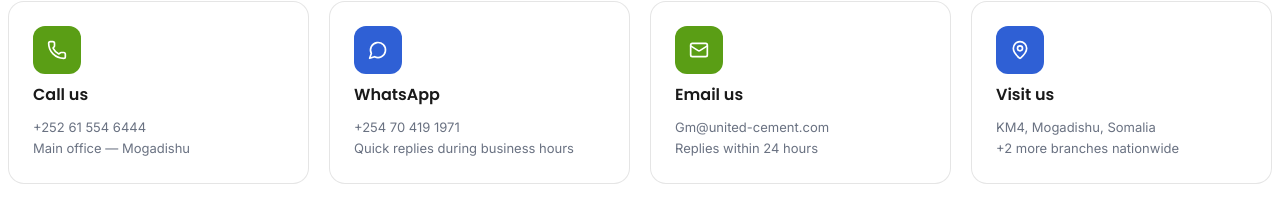
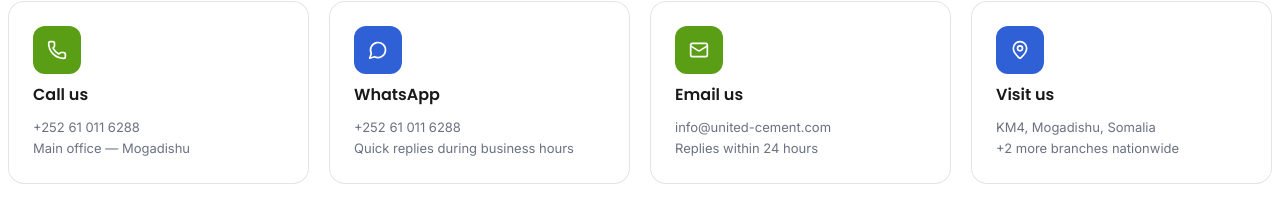
Before and after one commit to Amiid5/united_cement, a SvelteKit app: page /contact in a window 1280 px wide. Shown: the part 403-610 px from the top of the page. Built offline with nearby package versions, Linux system fonts and the light colour scheme.

Commit message:
fixed contact page

```diff
--- a/src/app.html
+++ b/src/app.html
@@ -66,8 +66,8 @@
 				"url": "https://united-cement.com/",
 				"logo": "https://united-cement.com/logo/LOGO-v3.svg",
 				"description": "United Cement Company supplies Ordinary Portland Cement (OPC), Sulphate Resistant Cement (SRC), and TMT steel reinforcement bars across Somalia, with branches in Mogadishu, Hargeisa, and Boosaaso.",
-				"email": "Gm@united-cement.com",
-				"telephone": "+252615546444",
+				"email": "info@united-cement.com",
+				"telephone": "+252610116288",
 				"address": {
 					"@type": "PostalAddress",
 					"streetAddress": "KM4",
@@ -83,9 +83,9 @@
 				"contactPoint": [
 					{
 						"@type": "ContactPoint",
-						"telephone": "+252615546444",
+						"telephone": "+252610116288",
 						"contactType": "customer service",
-						"email": "Gm@united-cement.com",
+						"email": "info@united-cement.com",
 						"areaServed": "SO"
 					}
 				],
--- a/src/lib/components/contact/ContactInfoCards.svelte
+++ b/src/lib/components/contact/ContactInfoCards.svelte
@@ -5,19 +5,19 @@
 		{
 			icon: Phone,
 			title: 'Call us',
-			lines: ['+252 61 554 6444', 'Main office — Mogadishu'],
+			lines: ['+252 61 011 6288', 'Main office — Mogadishu'],
 			bg: 'bg-brand-500'
 		},
 		{
 			icon: MessageCircle,
 			title: 'WhatsApp',
-			lines: ['+254 70 419 1971', 'Quick replies during business hours'],
+			lines: ['+252 61 011 6288', 'Quick replies during business hours'],
 			bg: 'bg-accent-500'
 		},
 		{
 			icon: Mail,
 			title: 'Email us',
-			lines: ['Gm@united-cement.com', 'Replies within 24 hours'],
+			lines: ['info@united-cement.com', 'Replies within 24 hours'],
 			bg: 'bg-brand-500'
 		},
 		{
@@ -32,7 +32,7 @@
 <section class=" mx-2 -mt-8 sm:-mt-10 relative z-10">
 	<div class="control">
 		<div class="grid grid-cols-1 md:grid-cols-2 lg:grid-cols-4 gap-4 sm:gap-5">
-			{#each cards as c}
+			{#each cards as c, i (i)}
 				<div
 					class="flex flex-col gap-3 bg-white border border-black/10 rounded-2xl p-5 sm:p-6 hover:shadow-lg hover:-translate-y-1 transition-all duration-300"
 				>
@@ -43,7 +43,7 @@
 					</span>
 					<h3 class="font-heading font-semibold text-[15px] sm:text-[16px]">{c.title}</h3>
 					<div class="font-body text-[13px] text-gray-500 leading-relaxed">
-						{#each c.lines as line}
+						{#each c.lines as line, i (i)}
 							<p>{line}</p>
 						{/each}
 					</div>
--- a/src/routes/+page.svelte
+++ b/src/routes/+page.svelte
@@ -49,8 +49,8 @@
 			"url": "https://united-cement.com/",
 			"logo": "https://united-cement.com/logo/LOGO-v3.svg",
 			"description": "United Cement Company supplies Ordinary Portland Cement (OPC), Sulphate Resistant Cement (SRC), and TMT steel reinforcement bars across Somalia, with branches in Mogadishu, Hargeisa, and Boosaaso.",
-			"email": "Gm@united-cement.com",
-			"telephone": "+252 61 011 6288",
+			"email": "info@united-cement.com",
+			"telephone": "+252610116288",
 			"address": {
 				"@type": "PostalAddress",
 				"streetAddress": "KM4",
@@ -66,9 +66,9 @@
 			"contactPoint": [
 				{
 					"@type": "ContactPoint",
-					"telephone": "+252 61 011 6288",
+					"telephone": "+252610116288",
 					"contactType": "customer service",
-					"email": "Gm@united-cement.com",
+					"email": "info@united-cement.com",
 					"areaServed": "SO"
 				}
 			],
--- a/src/routes/gallery/+page.svelte
+++ b/src/routes/gallery/+page.svelte
@@ -129,9 +129,9 @@
 
 	const siteUrl = 'https://united-cement.com';
 	const pageUrl = `${siteUrl}/gallery`;
-	const title = 'Gallery — Our Operations | United Cement';
+	const title = 'Gallery — Our Operations | United Cement Company Somalia';
 	const description =
-		'A look at United Cement operations across Somalia and Somaliland — port handling, vessel discharge, warehousing, transport, and quality control in action.';
+		'See United Cement Company in action — port receiving, vessel discharge, warehousing, and quality control for cement and steel across Mogadishu, Hargeisa & Boosaaso, Somalia.';
 	const shareImage = `${siteUrl}/report/image1.jpg`;
 
 	let activeCategory = $state('All');
@@ -269,16 +269,20 @@
 <svelte:head>
 	<title>{title}</title>
 	<meta name="description" content={description} />
-	<meta name="robots" content="index, follow" />
+	<meta
+		name="keywords"
+		content="United Cement Company gallery, United Cement Somalia photos, cement warehouse Somalia, steel warehouse Somalia, port operations Somalia, cement supplier Mogadishu, cement supplier Hargeisa, cement supplier Boosaaso, quality control cement Somalia, cement bagging Somalia, TMT rebar warehouse Somalia, construction materials operations Somalia"
+	/>
+	<meta name="robots" content="noindex, nofollow" />
 	<link rel="canonical" href={pageUrl} />
 
 	<meta property="og:type" content="website" />
-	<meta property="og:site_name" content="United Cement" />
+	<meta property="og:site_name" content="United Cement Company" />
 	<meta property="og:title" content={title} />
 	<meta property="og:description" content={description} />
 	<meta property="og:url" content={pageUrl} />
 	<meta property="og:image" content={shareImage} />
-	<meta property="og:image:alt" content="United Cement operations gallery" />
+	<meta property="og:image:alt" content="United Cement Company operations gallery" />
 	<meta property="og:locale" content="en_US" />
 
 	<meta name="twitter:card" content="summary_large_image" />
```
